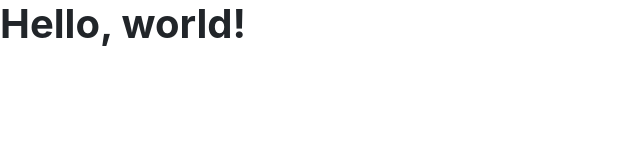
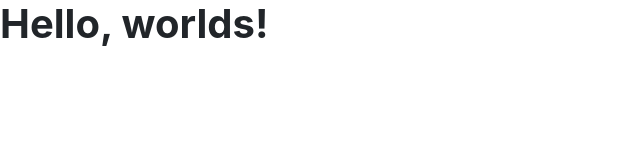
Before and after one commit to Christopher-Green424/collab-practice2, a plain HTML site: page index.html in a window 1280 px wide. Shown: the full height of the page, 0-640 px from the left. Drawn offline with nearby package versions, Linux system fonts and the light colour scheme.

Commit message:
added s to html

```diff
--- a/index.html
+++ b/index.html
@@ -13,7 +13,7 @@
   </head>
 
   <body>
-    <h1>Hello, world!</h1>
+    <h1>Hello, worlds!</h1>
 
     <!-- Optional JavaScript; choose one of the two! -->
 
```
